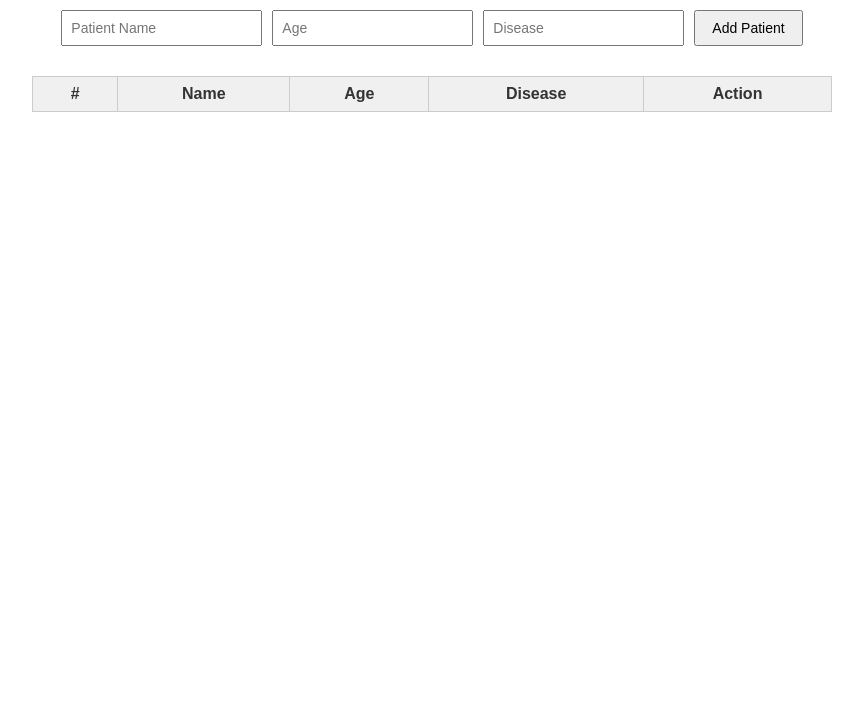
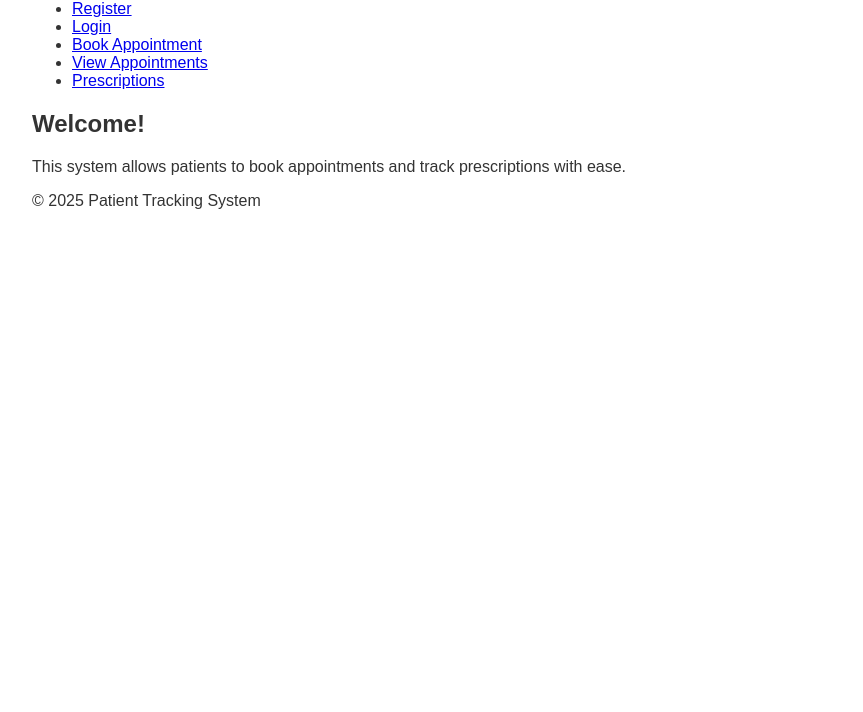
Before and after one commit to Helixziro/patient-tracking-system, a plain HTML site: page index.html in a window 1280 px wide. Shown: the part 88-800 px from the top of the page, without its empty margins (208-1071 px from the left). Drawn offline with Linux system fonts and the light colour scheme.

Commit message:
index.html

```diff
--- a/index.html
+++ b/index.html
@@ -2,37 +2,26 @@
 <html lang="en">
 <head>
   <meta charset="UTF-8">
-  <meta name="viewport" content="width=device-width,initial-scale=1.0">
-  <title>Patient Tracking System</title>
-  <link rel="stylesheet" href="style.css">
+  <title>Patient System - Home</title>
+  <link rel="stylesheet" href="style.css" />
 </head>
 <body>
-  <h1>Patient Tracking System</h1>
+  <nav>
+    <h1>Patient Medicine & Appointment System</h1>
+    <ul>
+      <li><a href="register.html">Register</a></li>
+      <li><a href="login.html">Login</a></li>
+      <li><a href="appointment.html">Book Appointment</a></li>
+      <li><a href="view-appointments.html">View Appointments</a></li>
+      <li><a href="prescription.html">Prescriptions</a></li>
+    </ul>
+  </nav>
 
-  <div class="form-container">
-    <form id="patientForm">
-      <input type="text" id="name" placeholder="Patient Name" required>
-      <input type="number" id="age" placeholder="Age" required>
-      <input type="text" id="disease" placeholder="Disease" required>
-      <button type="submit">Add Patient</button>
-    </form>
-  </div>
+  <main>
+    <h2>Welcome!</h2>
+    <p>This system allows patients to book appointments and track prescriptions with ease.</p>
+  </main>
 
-  <div class="table-container">
-    <table id="patientTable">
-      <thead>
-        <tr>
-          <th>#</th>
-          <th>Name</th>
-          <th>Age</th>
-          <th>Disease</th>
-          <th>Action</th>
-        </tr>
-      </thead>
-      <tbody></tbody>
-    </table>
-  </div>
-
-  <script src="script.js"></script>
+  <footer>© 2025 Patient Tracking System</footer>
 </body>
 </html>
```
